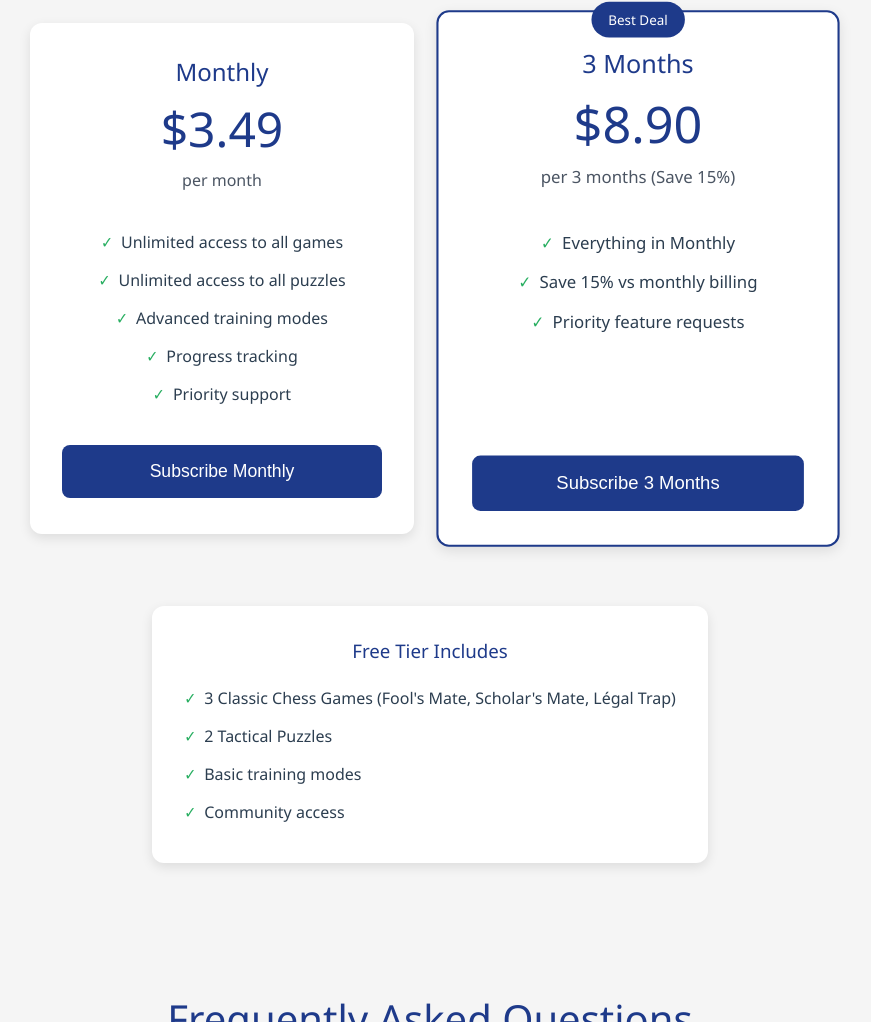
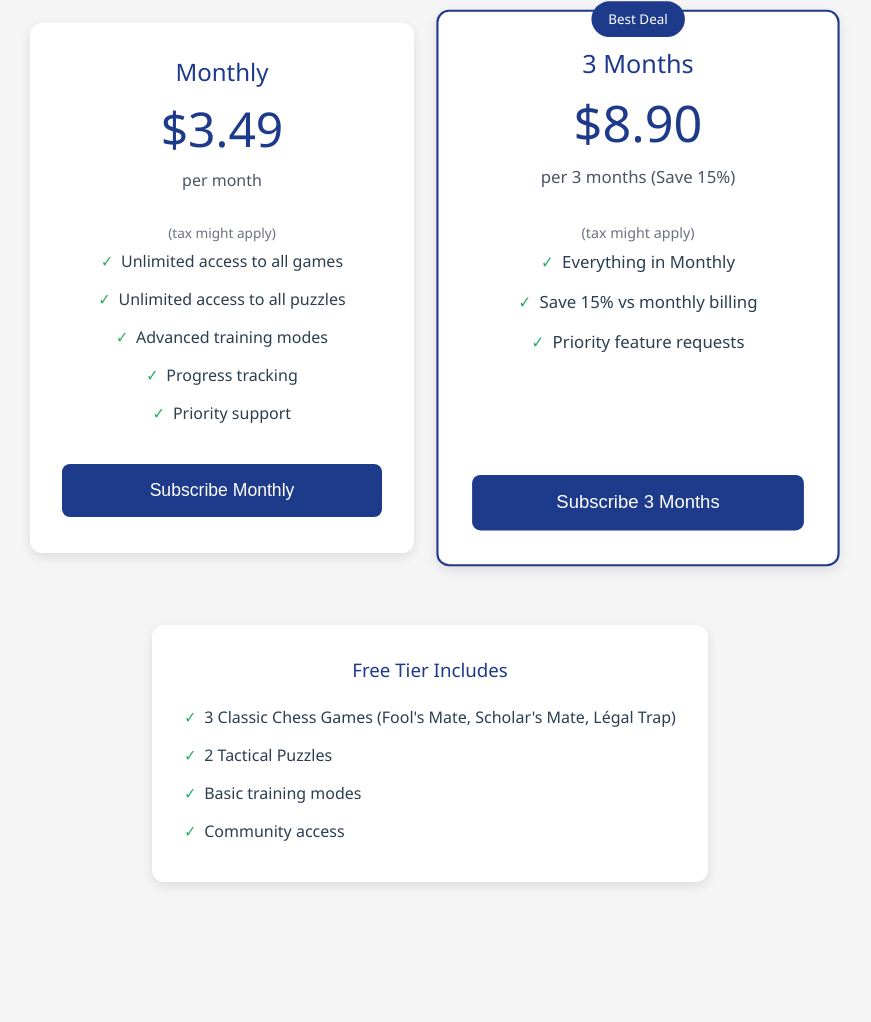
Before and after one commit to deruu087/blindfolded-chess-app, a website: page index.html in a window 1280 px wide. Shown: the part 1525-2547 px from the top of the page, without its empty margins (210-1081 px from the left). Drawn offline with nearby package versions, Linux system fonts and the light colour scheme; no server answers.

Commit message:
Add '(tax might apply)' text to pricing on home page

```diff
--- a/index.html
+++ b/index.html
@@ -1199,6 +1199,7 @@
                 <h3 class="plan-name">Monthly</h3>
                 <div class="plan-price">$3.49</div>
                 <div class="plan-period">per month</div>
+                <div style="font-size: 0.85rem; color: #6b7280; margin-top: 0.25rem;">(tax might apply)</div>
                 <ul class="plan-features">
                     <li>Unlimited access to all games</li>
                     <li>Unlimited access to all puzzles</li>
@@ -1215,6 +1216,7 @@
                 <h3 class="plan-name">3 Months</h3>
                 <div class="plan-price">$8.90</div>
                 <div class="plan-period">per 3 months (Save 15%)</div>
+                <div style="font-size: 0.85rem; color: #6b7280; margin-top: 0.25rem;">(tax might apply)</div>
                 <ul class="plan-features">
                     <li>Everything in Monthly</li>
                     <li>Save 15% vs monthly billing</li>
```
